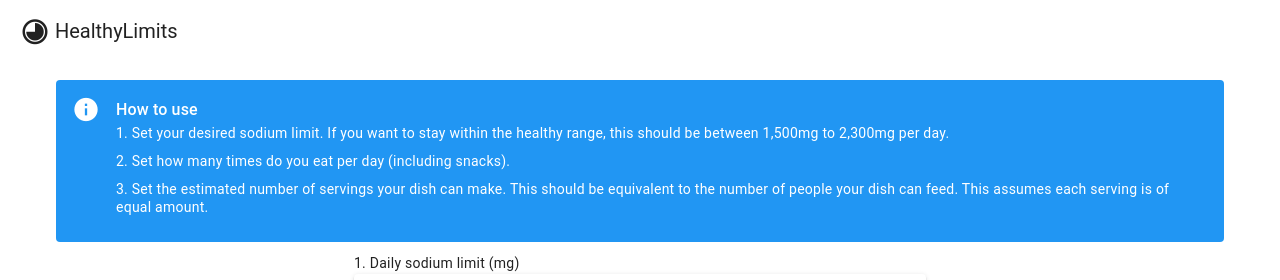
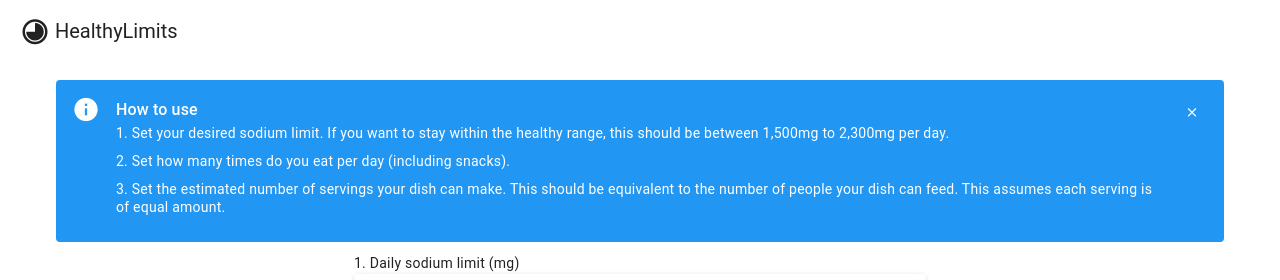
Before and after one commit to anchetaWern/HealthyLimits, a Vue app: page / in a window 1280 px wide. Shown: the top 280 px of the page. Built offline with nearby package versions, Linux system fonts and the light colour scheme.

Commit message:
make alert info closable

```diff
--- a/src/components/HelloWorld.vue
+++ b/src/components/HelloWorld.vue
@@ -3,7 +3,7 @@
     <v-responsive class="align-center fill-height">
 
       <div :class="['alert-container mb-3', 'text-body-2']">
-        <v-alert type="info" text="">
+        <v-alert type="info" text="" closable>
           <div class="text-subtitle-1 font-weight-medium">How to use</div>
           <ol>
             <li>1. Set your desired sodium limit. If you want to stay within the healthy range, this should be between 1,500mg to 2,300mg per day.</li>
```
